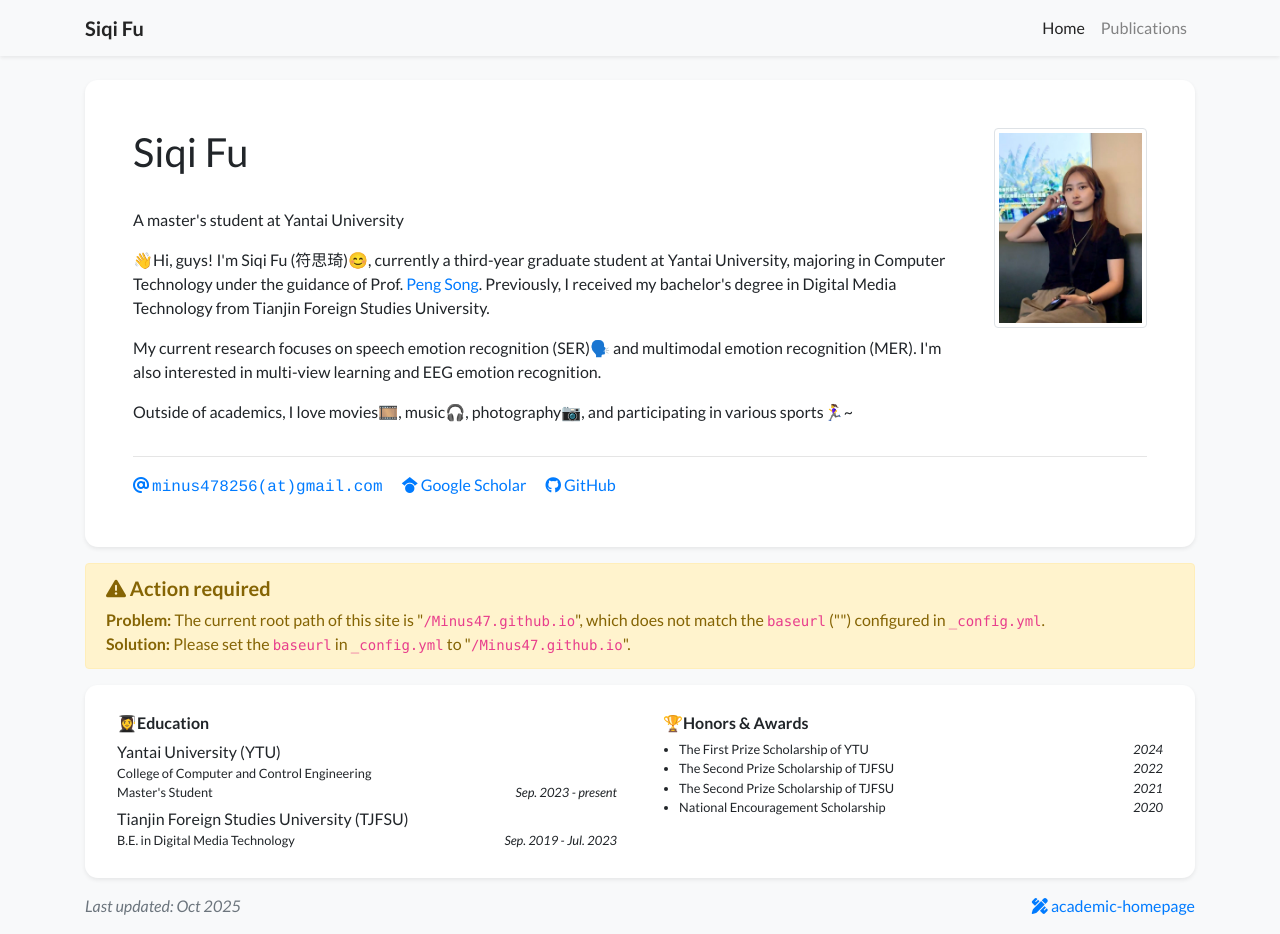
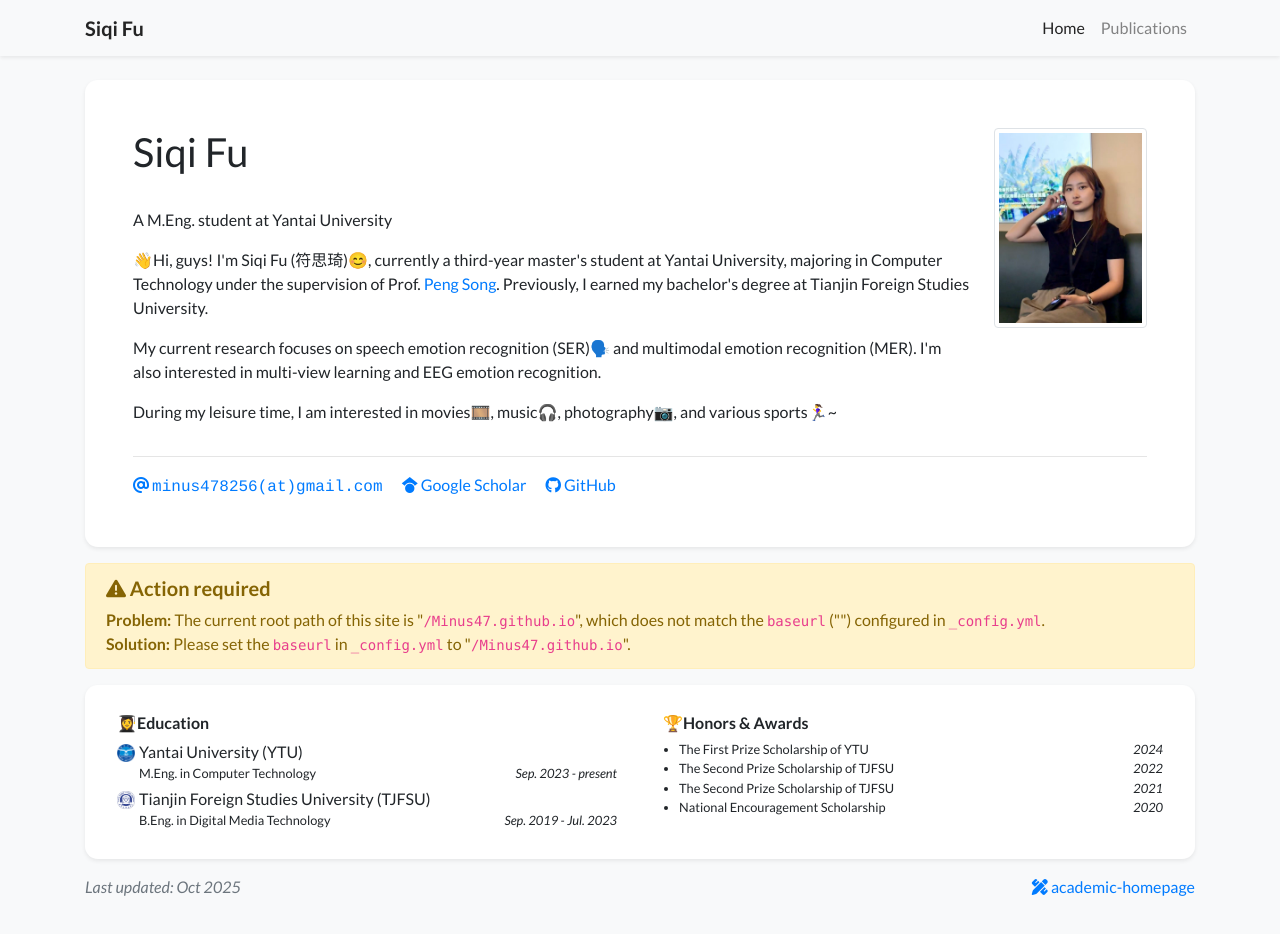
Before and after one commit to Minus47/Minus47.github.io, a Jekyll site: the page built from index.html, in a window 1280 px wide and 934 px high. Built offline with Jekyll 4.4.1, drawn with Linux system fonts in a browser that asks for light colours; nearby versions of some CDN libraries; a style sheet for code colours, icons or effects is not loaded.

Commit message:
update profile

```diff
--- a/_data/profile.yml
+++ b/_data/profile.yml
@@ -6,7 +6,7 @@ positions:
 - logo: false
 # - logo: /assets/images/badges/MIT_Social_circle.png  # Logo is optional
   # name: Position 1 with logo
-- name: A master's student at Yantai University
+- name: A M.Eng. student at Yantai University
 
 
 email: "minus478256@gmail.com"
@@ -23,16 +23,16 @@ github: Minus47
 short_bio_text_justify: false
 short_bio: >-
   <p>
-    👋Hi, guys! I'm Siqi Fu (符思琦)😊, currently a third-year graduate student at Yantai University, majoring in Computer Technology under the guidance of
+    👋Hi, guys! I'm Siqi Fu (符思琦)😊, currently a third-year master's student at Yantai University, majoring in Computer Technology under the supervision of
     Prof. <a href="https://drpengsong.github.io/" target="_blank">Peng Song</a>.
-    Previously, I received my bachelor's degree in Digital Media Technology from Tianjin Foreign Studies University.
+    Previously, I earned my bachelor's degree at Tianjin Foreign Studies University.
   </p>
   <p>
     My current research focuses on speech emotion recognition (SER)🗣️ and multimodal emotion recognition (MER). I'm also interested in
     multi-view learning and EEG emotion recognition.
   </p>
   <p>
-    Outside of academics, I love movies🎞️, music🎧️, photography📷️, and participating in various sports🏃‍♀️~
+    During my leisure time, I am interested in movies🎞️, music🎧️, photography📷️, and various sports🏃‍♀️~
   </p>
 
 portrait_url: /assets/images/photos/fsq.jpg
@@ -41,14 +41,12 @@ portrait_caption: >-
 
 education:
 - name: Yantai University (YTU)
-  logo: /assets/images/badges/MIT_Social_circle.png
-  position: >-
-    College of Computer and Control Engineering <br/>
-    Master's Student
+  logo: /assets/images/badges/ytu.png
+  position: M.Eng. in Computer Technology
   date: Sep. 2023 - present
 - name: Tianjin Foreign Studies University (TJFSU)
-  logo: /assets/images/badges/PKU_red.png
-  position: B.E. in Digital Media Technology
+  logo: /assets/images/badges/tjfsu.jpg
+  position: B.Eng. in Digital Media Technology
   date: Sep. 2019 - Jul. 2023
 
 # experience:
--- a/_includes/widgets/experience_card.html
+++ b/_includes/widgets/experience_card.html
@@ -10,7 +10,7 @@
                             <ul class="list-unstyled mb-1">
                                 {% for item in site.data.profile.education %}
                                 <li class="media mb-1">
-                                    <!-- <img src="{{ item.logo | relative_url }}" alt="{{ item.name }}" style="width: 18px;" class="mr-1 mt-1"> -->
+                                    <img src="{{ item.logo | relative_url }}" alt="{{ item.name }}" style="width: 18px;" class="mr-1 mt-1">
                                     <div class="media-body">
                                         <div>{{ item.name }}</div>
                                         <div class="small">{{ item.dept }}</div>
@@ -33,7 +33,7 @@
                             <ul class="list-unstyled mb-1">
                                 {% for item in site.data.profile.experience %}
                                 <li class="media mb-1">
-                                    <!-- <img src="{{ item.logo | relative_url }}" alt="{{ item.name }}" style="width: 18px;" class="mr-1 mt-1"> -->
+                                    <img src="{{ item.logo | relative_url }}" alt="{{ item.name }}" style="width: 18px;" class="mr-1 mt-1">
                                     <div class="media-body">
                                         <div>{{ item.name }}</div>
                                         <div class="small">{{ item.dept }}</div>
```
Also changed, not shown: assets/images/badges/tjfsu.jpg (added), assets/images/badges/ytu.png (added).
